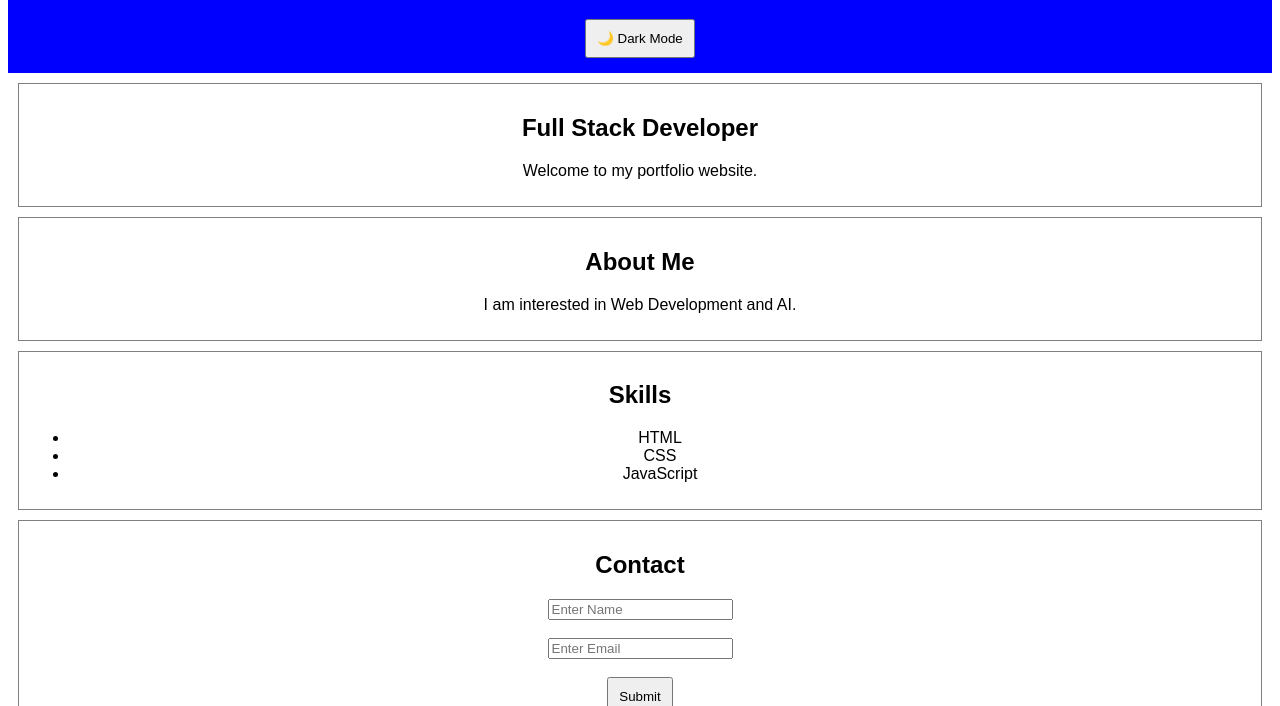
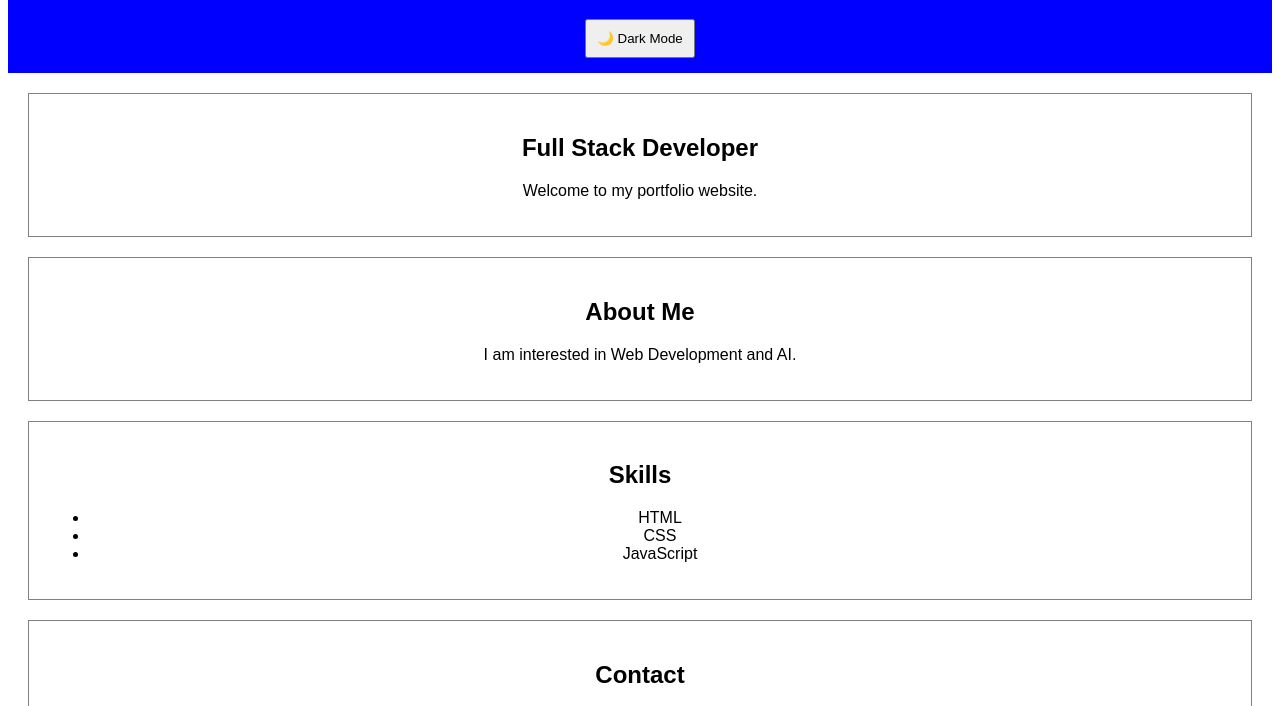
Before and after one commit to susmitha-rajlin/my-portfolio-day-2, a plain HTML site: page index.html in a window 1280 px wide. Shown: the part 84-790 px from the top of the page. Drawn offline with Linux system fonts and the light colour scheme.

Commit message:
Add files via upload

```diff
--- a/style.css
+++ b/style.css
@@ -11,8 +11,8 @@ header {
 }
 
 section {
-    margin: 10px;
-    padding: 10px;
+    margin: 20px;
+    padding: 20px;
     border: 1px solid gray;
 }
 
```
